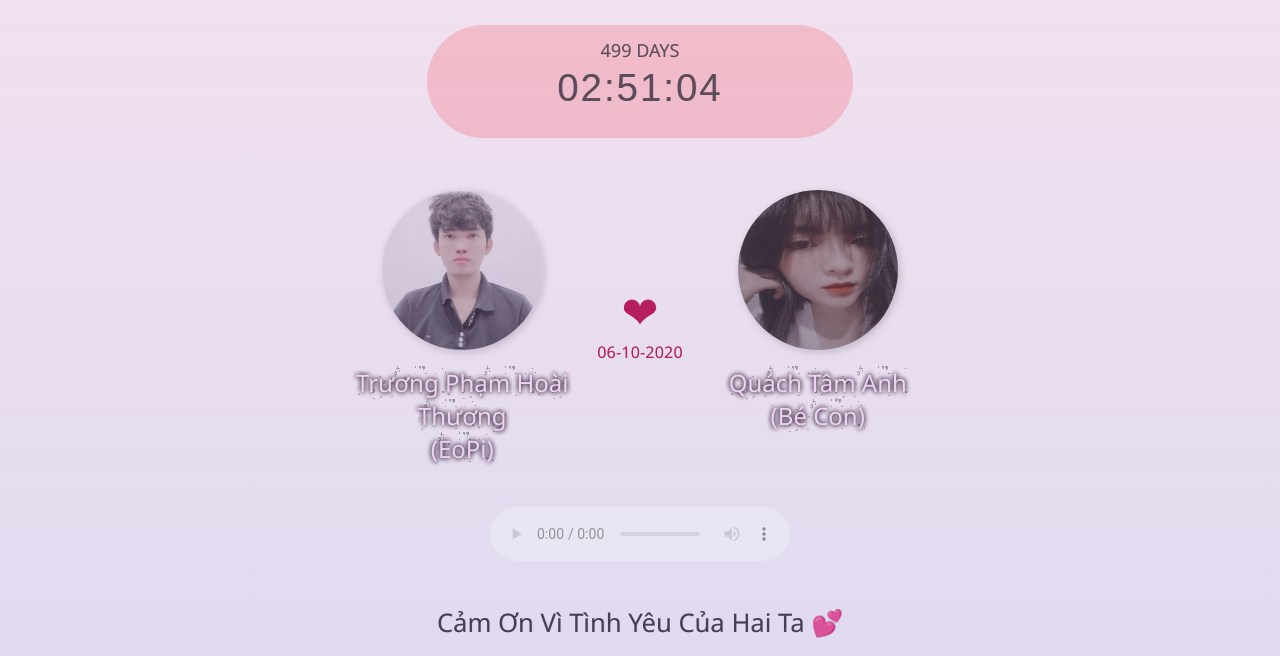
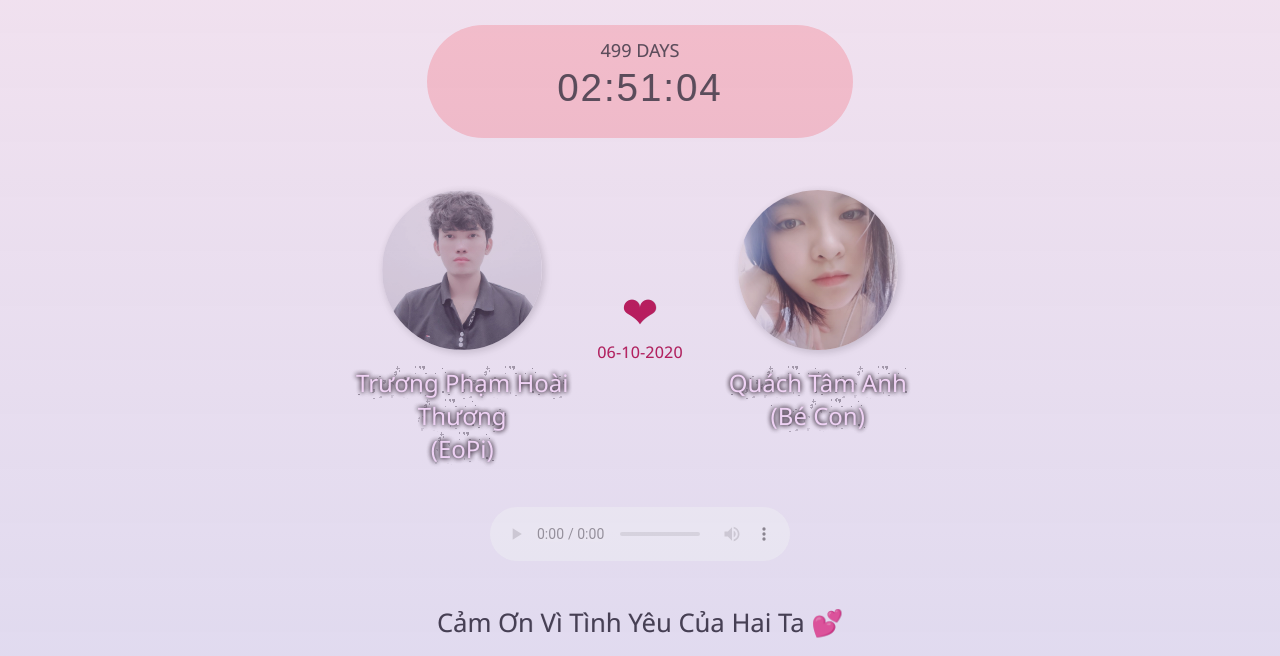
Before and after one commit to tinykidpro/thuongtamanh, a plain HTML site: page index.html in a window 1280 px wide. Shown: the part 144-800 px from the top of the page. Drawn offline with Linux system fonts and the light colour scheme.

Commit message:
Update index.html

```diff
--- a/index.html
+++ b/index.html
@@ -95,7 +95,7 @@
                         ❤<anni>...</anni>
                   </div>
                   <div class="two">
-                        <img src="img/anh2.jpg" class="avt">
+                        <img src="img/anh.jpg" class="avt">
                         <p><font size="5" style="background: url(img/chopnhay.gif)
 						repeat scroll 0% 0% transparent; color:#FFE9FC;text-shadow: 0 0 0.2em #241D1B,0 0 0.2em #241D1B">Quách Tâm Anh<br>(Bé Con)</font></p>
                   </div>
```
